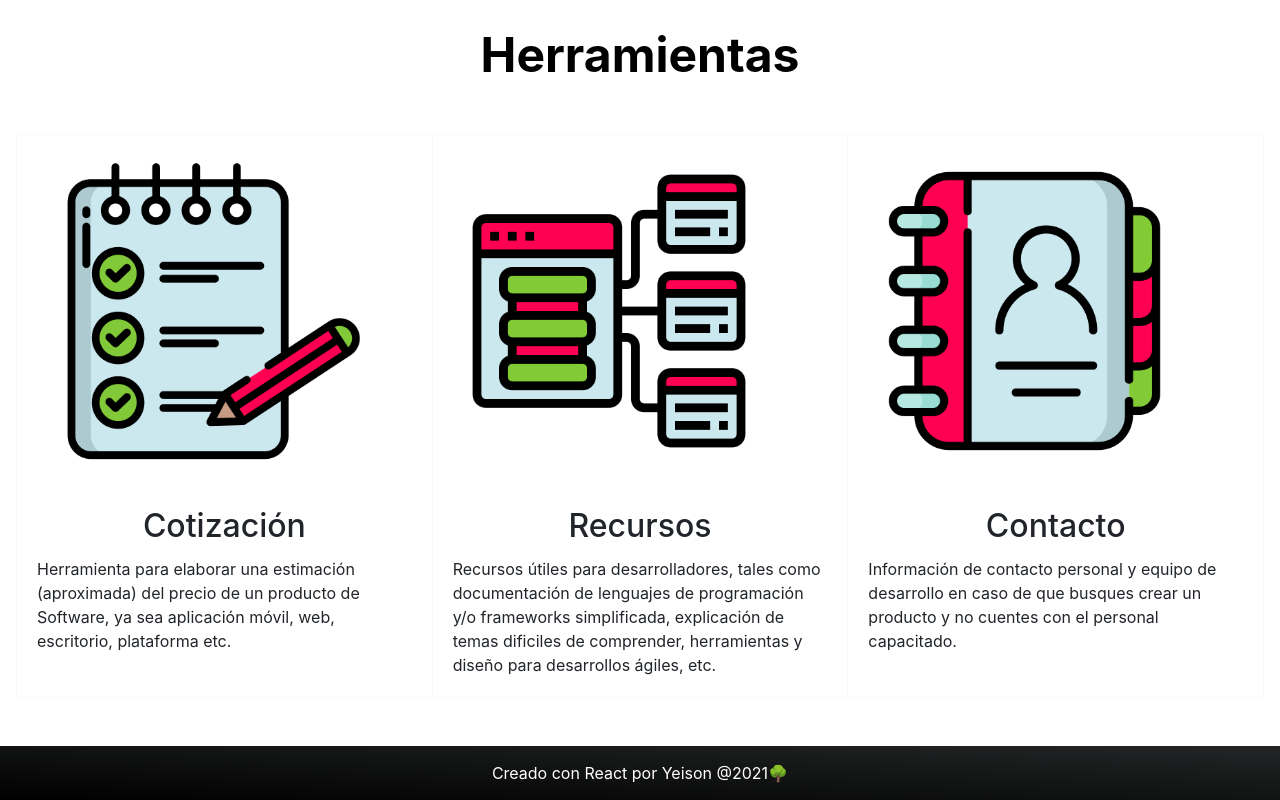
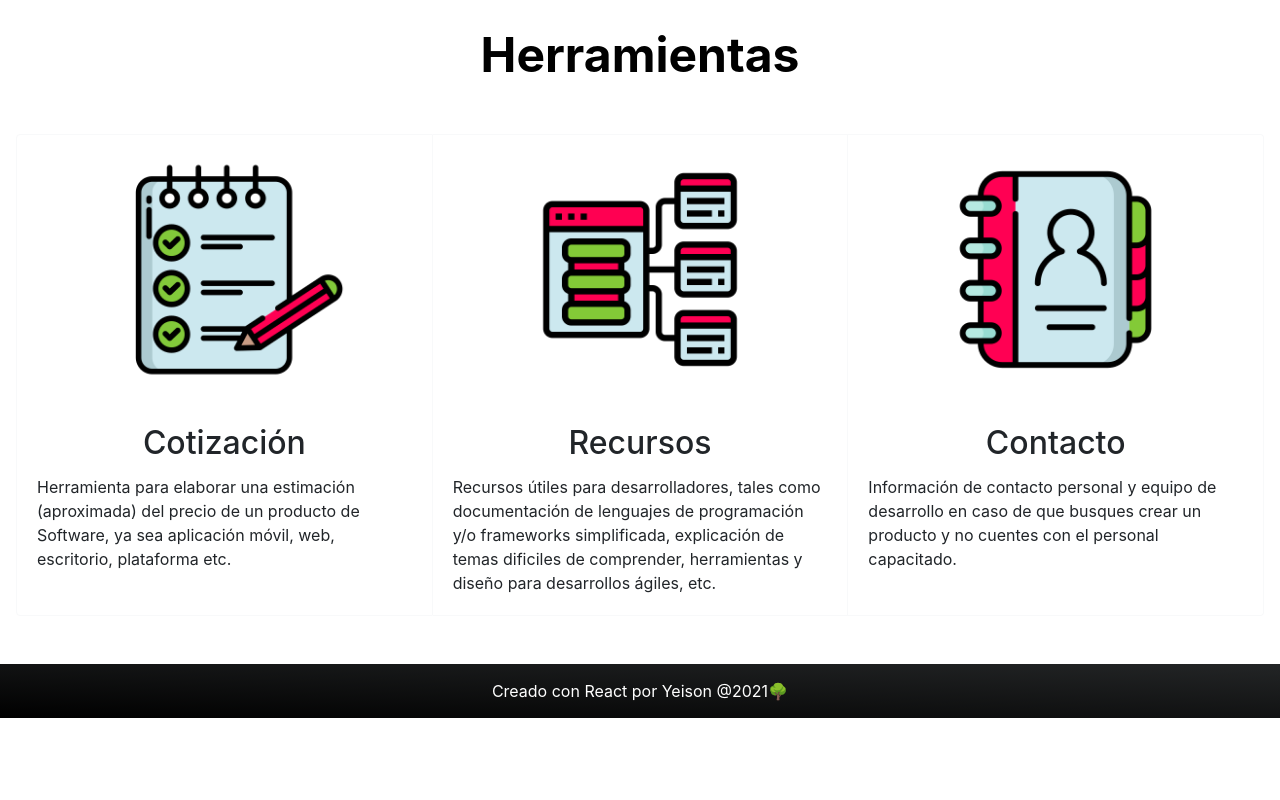
Before and after one commit to DevYeison/dev-tools, a React (Create React App) app: page /home in a window 1280 px wide. Shown: the part 1378-2178 px from the top of the page. After the commit the page ends 2096 px from the top, so only its background shows below. Built offline with nearby package versions, Linux system fonts and the light colour scheme.

Commit message:
ADD: change img size

```diff
--- a/src/components/TopicCard/TopicCard.css
+++ b/src/components/TopicCard/TopicCard.css
@@ -8,5 +8,9 @@
 }
 
 #cardImg{
-    width: 85%;
+     width: 65%;
+    height: auto;
+    margin: 0 auto;
+    padding: 10px;
+    position: relative;
 }
```
